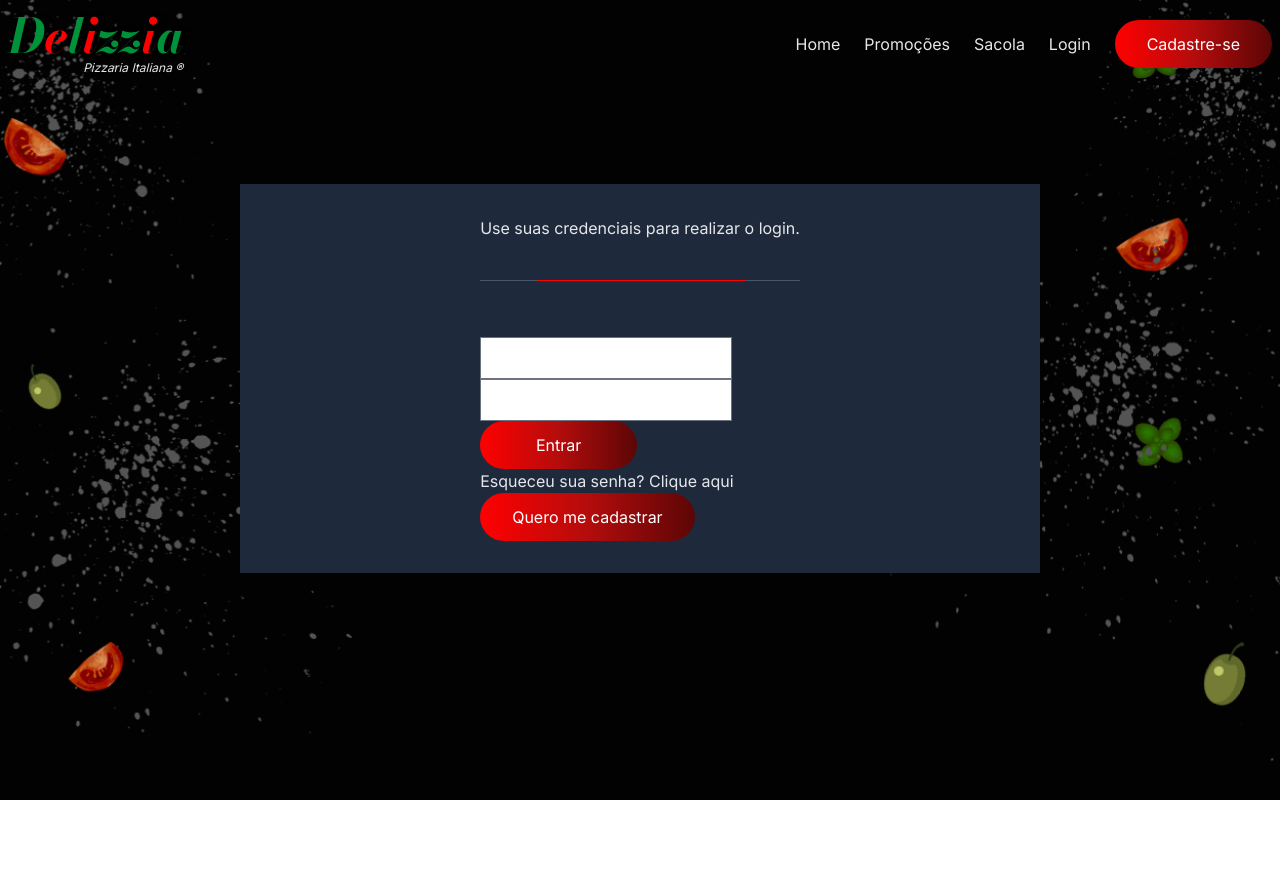
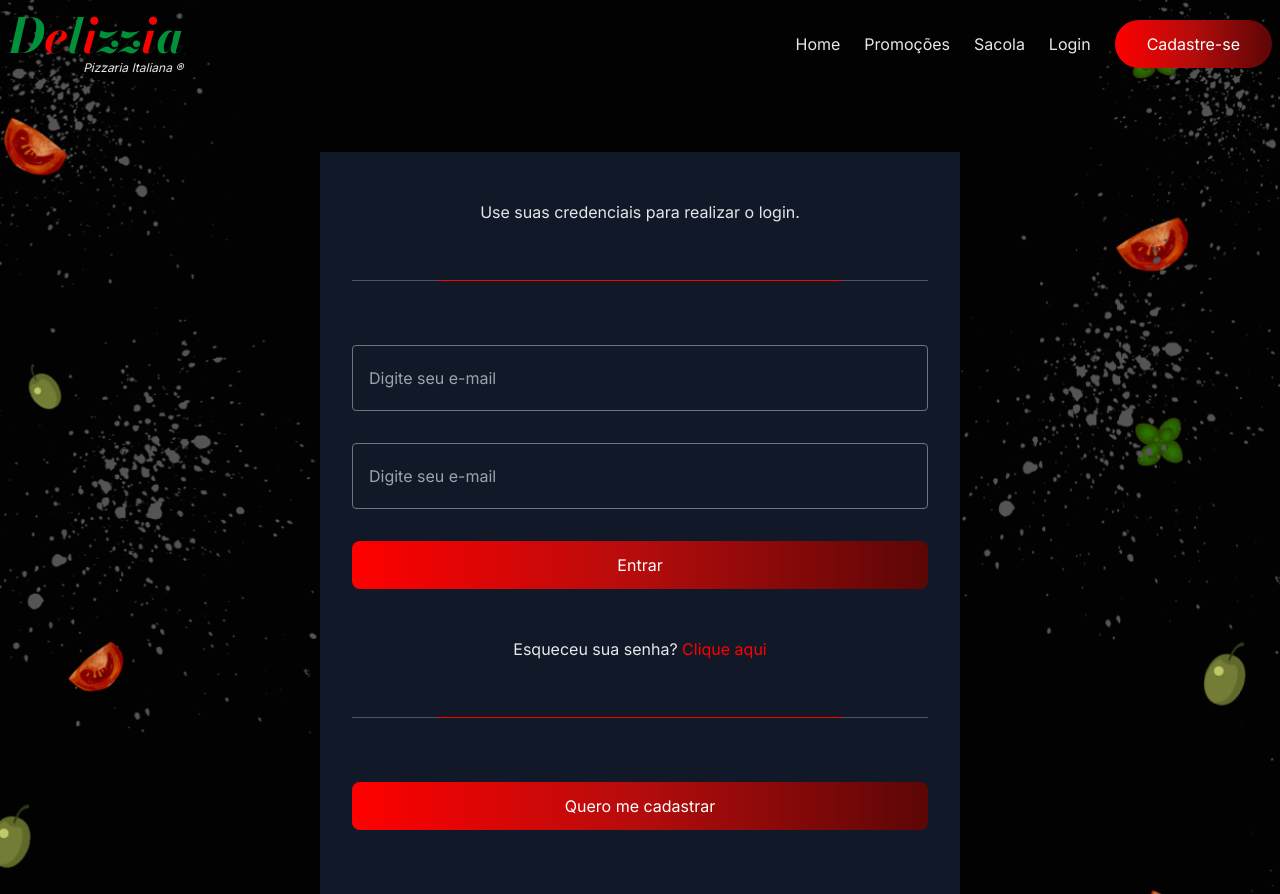
Before and after one commit to Janaina-Costa/ITalents_Pizza_Delivery, a React (Vite) app: page /login in a window 1280 px wide. Before the commit the page ends 800 px from the top, so only its background shows below. Built offline with nearby package versions, Linux system fonts and the light colour scheme.

Commit message:
feat: adiciona bg ao body cria componente divider finaliza styles do componente de login

```diff
--- /dev/null
+++ b/src/components/Divider/index.tsx
@@ -0,0 +1,5 @@
+export const Divider = () => {
+  return (
+    <div className=" w-full z-50 flex items-center justify-center relative mb-16 mt-14 before:content-[' '] before:flex before:relative before:border-gray-600 before:border-b-[.0935px] before:w-full after:content-[' '] after:border-primary-red-1 after:border-b-[.0935px] after:w-[70%] after:absolute  after:left-[15%]" />
+  );
+};
--- a/src/components/Division/index.tsx
+++ /dev/null
@@ -1,5 +0,0 @@
-export const Division = () => {
-  return (
-    <div className=" w-full z-50 flex items-center relative mb-14 before:content-[' '] before:border-gray-600 before:border-b-[.0935px] before:w-full after:content-[' '] after:border-primary-red-1 after:border-b-[.0935px] after:w-[13rem] after:absolute after:left-[18%]" />
-  );
-};
--- a/src/components/Forms/LoginForm/index.tsx
+++ b/src/components/Forms/LoginForm/index.tsx
@@ -1,18 +1,32 @@
 import { Link } from 'react-router-dom';
 
 import { Button } from '../../Button';
-import { Division } from '../../Division';
+import { Divider } from '../../Divider';
 import Input from '../../Input';
 
 export const LoginForm = () => {
   return (
-    <form className="">
-      <h1 className="mb-10">Use suas credenciais para realizar o login.</h1>
-      <Division />
-      <div>
-        <Input />
-        <Input />
-        <Button isSelected type="submit">
+    <form className=" w-full flex flex-col justify-center items-center">
+      <h1 className="text-center mt-4 ">
+        Use suas credenciais para realizar o login.
+      </h1>
+      <Divider />
+      <div className="flex flex-col gap-8 w-full items-center justify-center mb-12">
+        <Input
+          placeholder="Digite seu e-mail"
+          type="email"
+          className="bg-transparent py-5 pl-4 w-full max-w-full rounded outline-none"
+        />
+        <Input
+          placeholder="Digite seu e-mail"
+          type="password"
+          className="bg-transparent py-5 pl-4 w-full max-w-full rounded outline-none"
+        />
+        <Button
+          isSelected
+          type="submit"
+          className="w-full max-w-full rounded-lg"
+        >
           Entrar
         </Button>
       </div>
@@ -20,12 +34,19 @@ export const LoginForm = () => {
       <div>
         <p>
           Esqueceu sua senha?{' '}
-          <span>
+          <span className="text-primary-red-1">
             <Link to="/recovery">Clique aqui</Link>
           </span>{' '}
         </p>
       </div>
-      <Button isSelected type="button">
+      <Divider />
+
+      <Button
+        isSelected
+        type="button"
+        className="w-full max-w-full rounded-lg mb-8
+        "
+      >
         Quero me cadastrar
       </Button>
     </form>
--- a/src/components/Input/index.tsx
+++ b/src/components/Input/index.tsx
@@ -16,7 +16,10 @@ const Input = ({ hasIconLeft = false, className, ...props }: IInput) => {
   };
 
   return (
-    <div className="" style={props.style}>
+    <div
+      className="w-full flex justify-center items-center"
+      style={props.style}
+    >
       {hasIconLeft ? <div className="">{props.children}</div> : ''}
       <input
         type={props.type}
--- a/src/index.css
+++ b/src/index.css
@@ -9,7 +9,8 @@ body{
   color: #e5e7eb;
   background-image: url("../src/assets/backmain.png");
   background-repeat: no-repeat;
- background-size: cover;
+  background-size: cover;
+  background-color: rgb(0, 0, 0);
 
 }
 
--- a/src/pages/Login/index.tsx
+++ b/src/pages/Login/index.tsx
@@ -2,7 +2,7 @@ import { LoginForm } from '../../components/Forms/LoginForm';
 
 export const Login = () => {
   return (
-    <div className="bg-slate-800 max-w-[50rem] m-auto mt-24 p-8 flex justify-center items-center">
+    <div className="bg-gray-900 max-w-[40rem] m-auto mt-16 p-8 flex justify-center items-center max-md:mt-0 max-md:h-screen overflow-hidden">
       <LoginForm />
     </div>
   );
```
